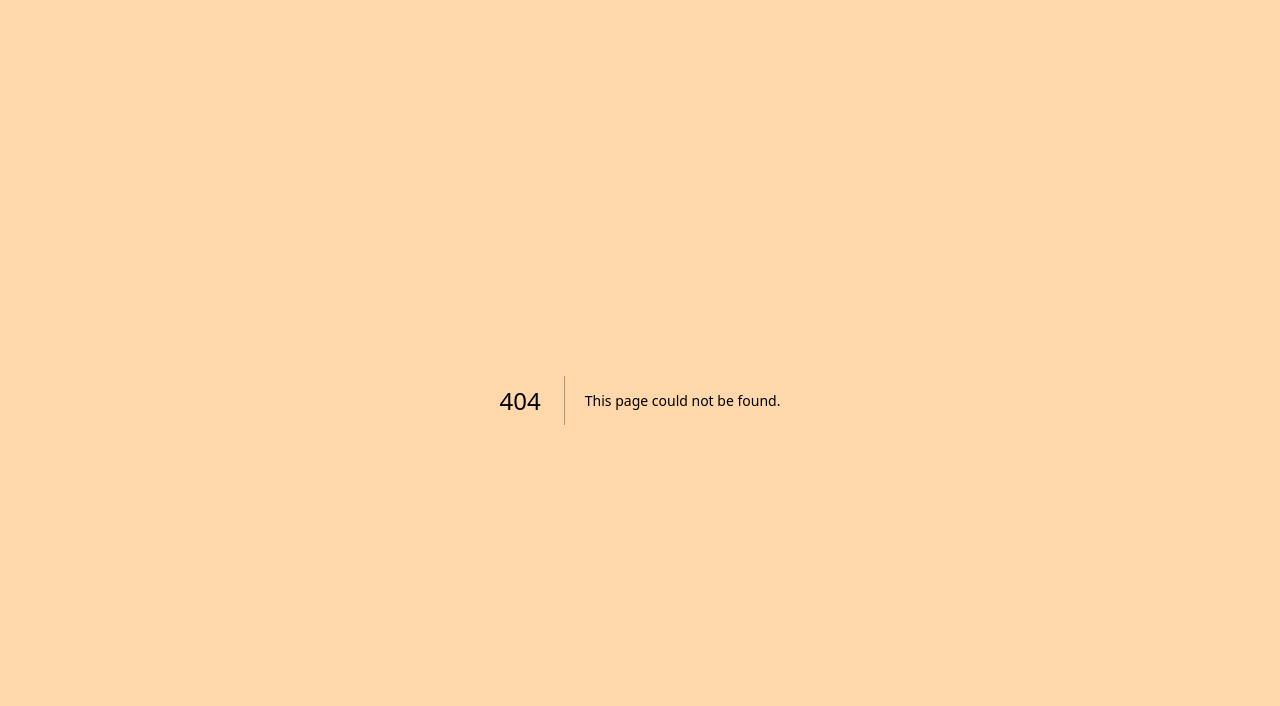
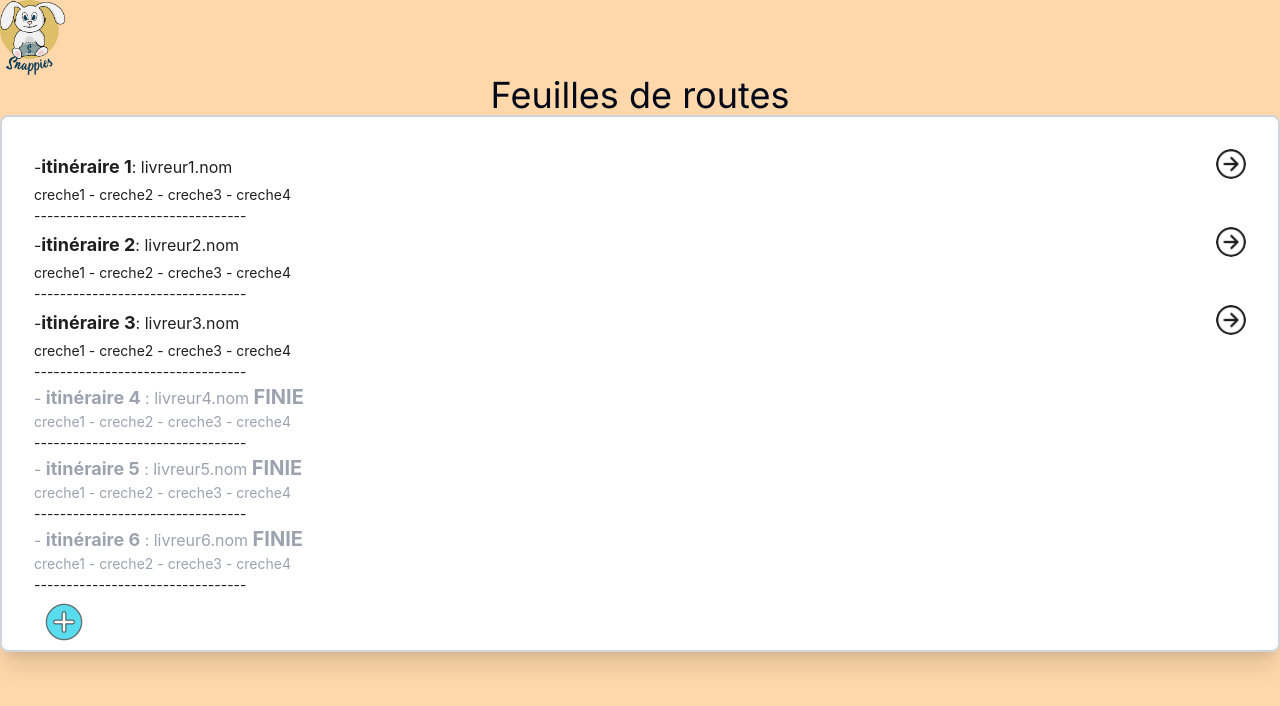
Before and after one commit to SachaNorden/PFE2023_FRONTEND, a Next.js app: page /itineraires/livreur in a window 1280 px wide. Before the commit this address had no page. Shown: the top 706 px of the page. Built offline with nearby package versions, Linux system fonts and the light colour scheme.

Commit message:
itineraires vue livreur

```diff
--- /dev/null
+++ b/app/(itineraires)/(routes)/itineraires/livreur/page.tsx
@@ -0,0 +1,77 @@
+import {Form, Input, Image} from 'antd';
+import FormComponent from '@/components/ui/Form.component'
+import { Button } from '@/components/ui/button'; // Example path, adjust according to your structure
+
+
+export default function Itineraires() {
+    return (
+        <div className='min-h-screen flex flex-col '>
+            <Image width={65} src="/Snappies-Logo.png" preview={false} className=' ' />
+
+            <p className="text-4xl flex flex-col justify-center items-center">Feuilles de routes</p>
+            <FormComponent
+            >
+                {/*
+                { //Ici, tu passes les champs de formulaire spécifiques à Itineraires }
+                <Form.Item name="nomDuChamp" rules={[{ required: true }]}>
+                    <Input placeholder="Exemple de champ" />
+                </Form.Item>
+                {//  Ajoute autant de `Form.Item` que nécessaire }
+                <Form.Item>
+                    <Button type="primary" htmlType="submit">
+                        Soumettre
+                    </Button>
+                </Form.Item>
+                */
+                }
+
+                <p className="text-base flex items-center">
+                    - <b className="text-lg"> itinéraire 1</b> : livreur1.nom
+                    <span className="ml-auto">
+                        {/* eslint-disable-next-line jsx-a11y/alt-text */}
+                        <Image width={30} src="/flecheSuivant.png" preview={false}
+                               className='hover:bg-orange-600 rounded-full'/>
+                    </span>
+                </p>
+                <p className="text-sm"> creche1 - creche2 - creche3 - creche4</p>
+                <p>---------------------------------</p>
+                <p className="text-base flex items-center">
+                    - <b className="text-lg"> itinéraire 2</b> : livreur2.nom
+                    <span className="ml-auto">
+                        {/* eslint-disable-next-line jsx-a11y/alt-text */}
+                        <Image width={30} src="/flecheSuivant.png" preview={false}
+                               className='hover:bg-orange-600 rounded-full'/>
+                    </span>
+                </p>
+                <p className="text-sm"> creche1 - creche2 - creche3 - creche4</p>
+                <p>---------------------------------</p>
+                <p className="text-base flex items-center">
+                    - <b className="text-lg"> itinéraire 3</b> : livreur3.nom
+                    <span className="ml-auto">
+                        {/* eslint-disable-next-line jsx-a11y/alt-text */}
+                        <Image width={30} src="/flecheSuivant.png" preview={false}
+                               className='hover:bg-orange-600 rounded-full'/>
+                    </span>
+                </p>
+                <p className="text-sm"> creche1 - creche2 - creche3 - creche4</p>
+                <p>---------------------------------</p>
+                <p className="text-base text-gray-400">- <b className="text-lg">itinéraire 4</b> : livreur4.nom <span
+                    className="text-xl font-bold">FINIE</span></p>
+                <p className="text-sm text-gray-400"> creche1 - creche2 - creche3 - creche4</p>
+                <p>---------------------------------</p>
+                <p className="text-base text-gray-400">- <b className="text-lg">itinéraire 5</b> : livreur5.nom <span
+                    className="text-xl font-bold">FINIE</span></p>
+                <p className="text-sm text-gray-400"> creche1 - creche2 - creche3 - creche4</p>
+                <p>---------------------------------</p>
+                <p className="text-base text-gray-400">- <b className="text-lg">itinéraire 6</b> : livreur6.nom <span
+                    className="text-xl font-bold">FINIE</span></p>
+                <p className="text-sm text-gray-400"> creche1 - creche2 - creche3 - creche4</p>
+                <p>---------------------------------</p>
+                {/* eslint-disable-next-line jsx-a11y/alt-text */}
+                <Image width={60} src="/plus.png" preview={false}
+                       className='absolute -top-21 left-1/2 transform -translate-x-1/2 -z10 -translate-y-5'/>
+
+            </FormComponent>
+        </div>
+    )
+}
--- a/middleware.ts
+++ b/middleware.ts
@@ -2,7 +2,7 @@
 
 export default authMiddleware({
 
-    publicRoutes: ["/login", "/testArticles", "/itineraires", "/itineraires/route", "/itineraires/details", "/users/:id"]
+    publicRoutes: ["/login", "/testArticles", "/itineraires", "/itineraires/route",  "/itineraires/livreur", "/itineraires/details", "/users/:id"]
 
 });
 
```
Also changed, not shown: public/flecheSuivant.png (added).
